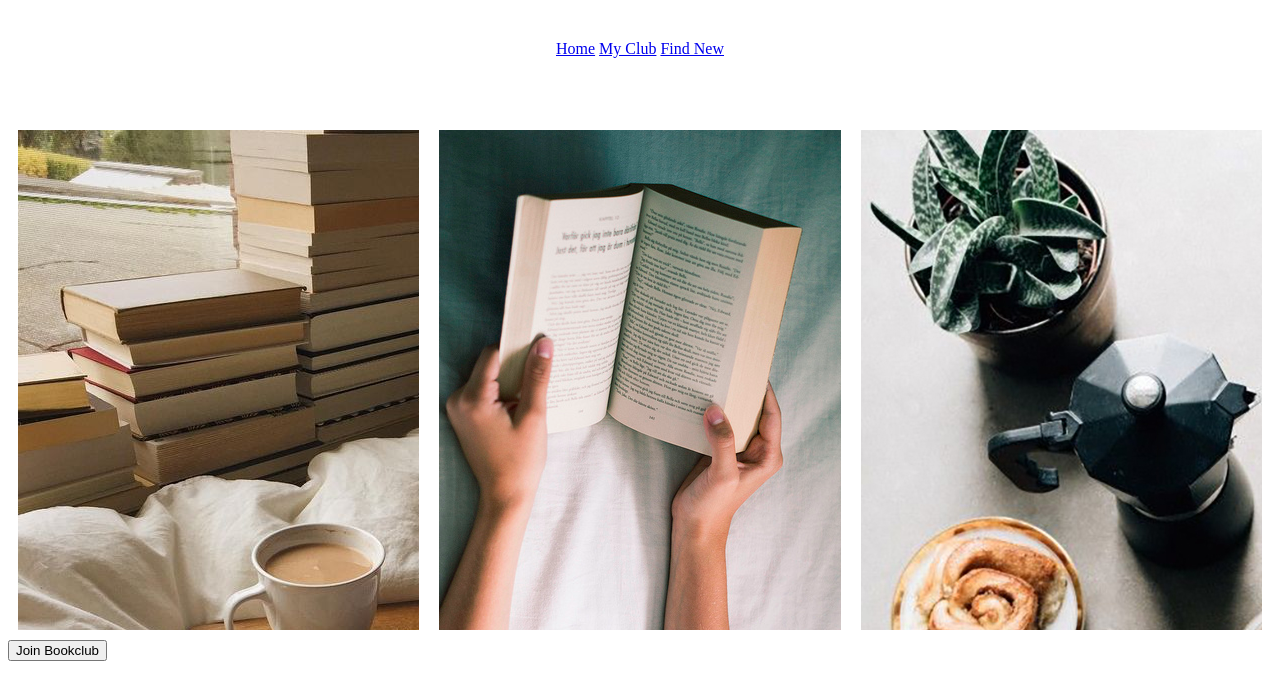
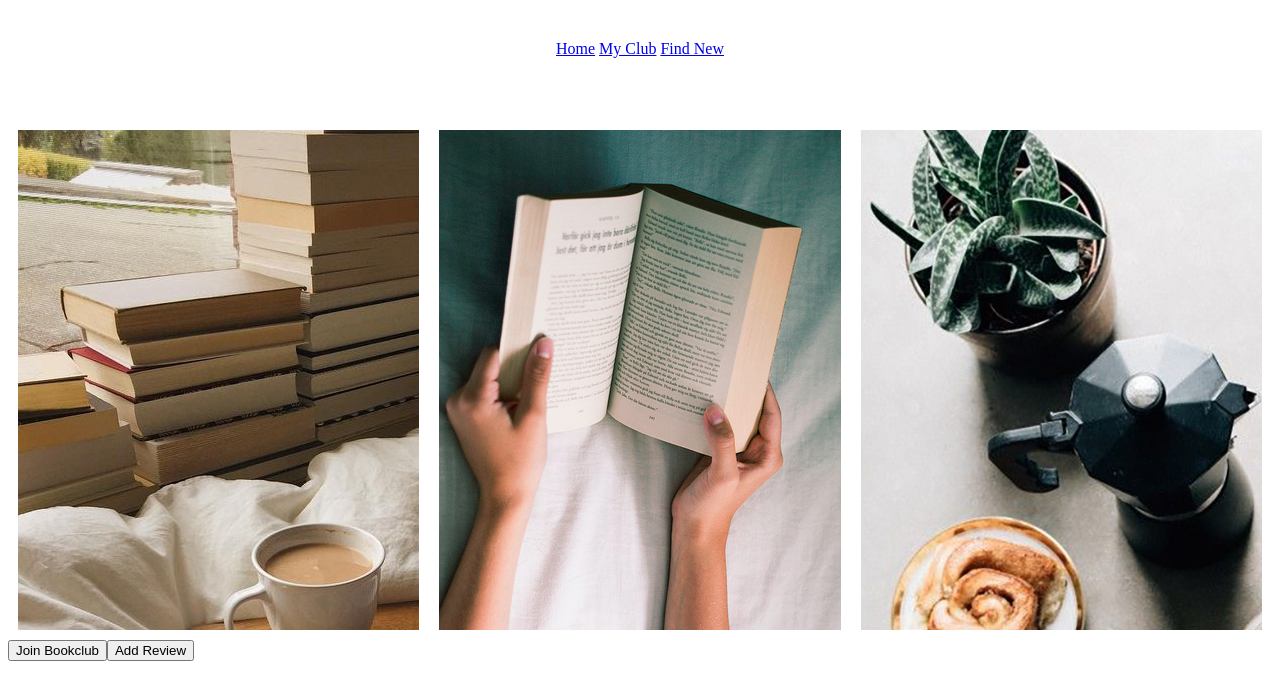
Before and after one commit to amelow/2DV513, a website: page Assignment3/public/myPage.html in a window 1280 px wide. Shown: the part 127-800 px from the top of the page. Drawn offline with Linux system fonts and the light colour scheme.

Commit message:
adding buttons and moving the first query

```diff
--- a/Assignment3/public/myPage.html
+++ b/Assignment3/public/myPage.html
@@ -17,6 +17,7 @@
     </nav>
         </header>
         <body>
+
             <div class="imageContainer">
                 <div>
                     <img class="gridPagePics" src="cozy.jpg" />
@@ -28,7 +29,7 @@
                     <img class="gridPagePics" src="food.jpg" />
                 </div>
             </div>
-            <div id = "test">
+            <div id = "buttonDiv">
 
             </div>
             <div id = "newClub">
--- a/Assignment3/public/script.js
+++ b/Assignment3/public/script.js
@@ -4,18 +4,33 @@ function init () {
   window.removeEventListener('load', init)
   document.getElementById('form1').style.display = 'none'
   document.getElementById('form2').style.display = 'none'
-  var btn = document.createElement('button')
-  btn.innerHTML = 'Join Bookclub'
-  const div = document.getElementById('test')
-  // btn.onclick = document.getElementById('form1').style.display = 'display'
-  div.appendChild(btn)
+  var joinClubBtn = document.createElement('button')
+  joinClubBtn.innerHTML = 'Join Bookclub'
+  joinClubBtn.type = 'click'
+  var addReviewBtn = document.createElement('button')
+  addReviewBtn.innerHTML = 'Add Review'
+  addReviewBtn.type = 'click'
+  const div = document.getElementById('buttonDiv')
+  div.appendChild(joinClubBtn)
+  div.appendChild(addReviewBtn)
 
+  joinClubBtn.addEventListener('click', getClubForm)
+  addReviewBtn.addEventListener('click', getBookForm)
+}
+function getClubForm () {
+  console.log('CLUB PRESSED')
   const form1 = document.getElementById('form1')
+  document.getElementById('form1').style.display = ''
   form1.addEventListener('submit', fetchUserData)
+}
+function getBookForm () {
+  console.log('BOOK PRESSED')
+  document.getElementById('form2').style.display = ''
   const form2 = document.getElementById('form2')
   form2.addEventListener('submit', fetchBookData)
 }
 function fetchUserData (e) {
+  document.getElementById('form1').style.display = 'none'
   e.preventDefault()
   const name = document.getElementById('name').value
   const age = document.getElementById('age').value
@@ -40,6 +55,7 @@ function fetchUserData (e) {
     .then(result => console.log(result))
 }
 function fetchBookData (e) {
+  document.getElementById('form2').style.display = 'none'
   e.preventDefault()
   const author = document.getElementById('author').value
   const bookTitle = document.getElementById('bookTitle').value
@@ -68,7 +84,7 @@ function fetchBookData (e) {
       'Content-Type': 'application/json'
     }
   })
-    .then(result => result.json())
-    .then(result => console.log(result))
+  // .then(result => result.json())
+    .then(result => console.log('Hej' + result.body))
 }
 window.addEventListener('load', init)
```
Also changed, not shown: Assignment3/server.js (+14 -18 lines).
